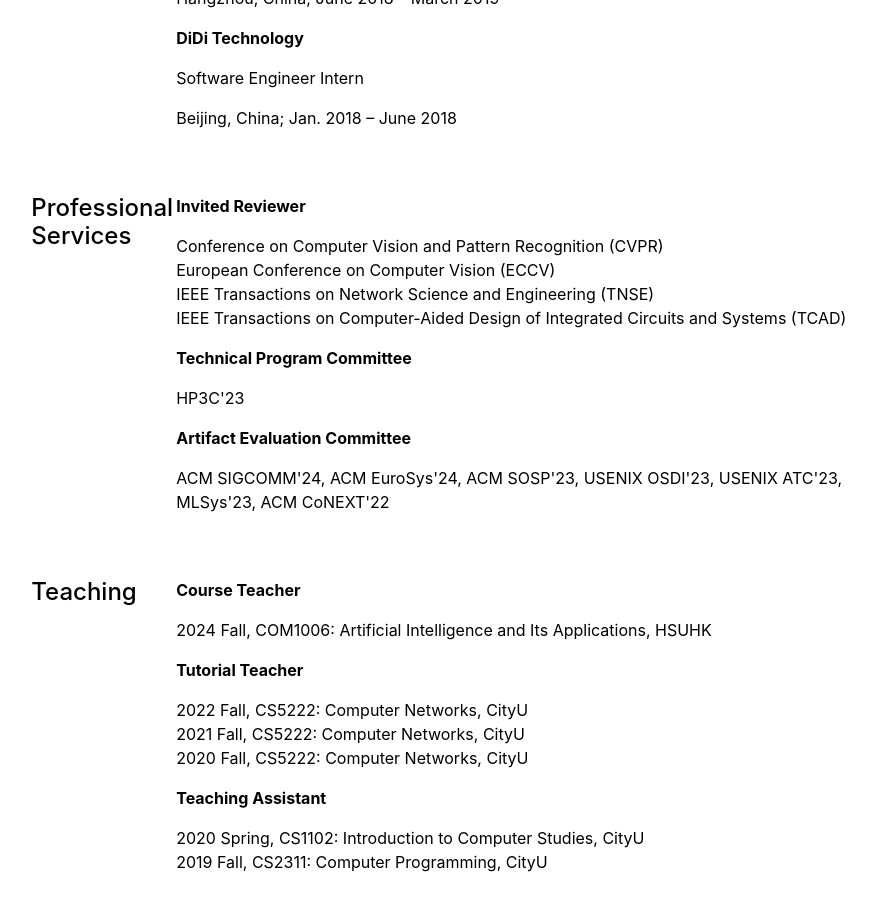
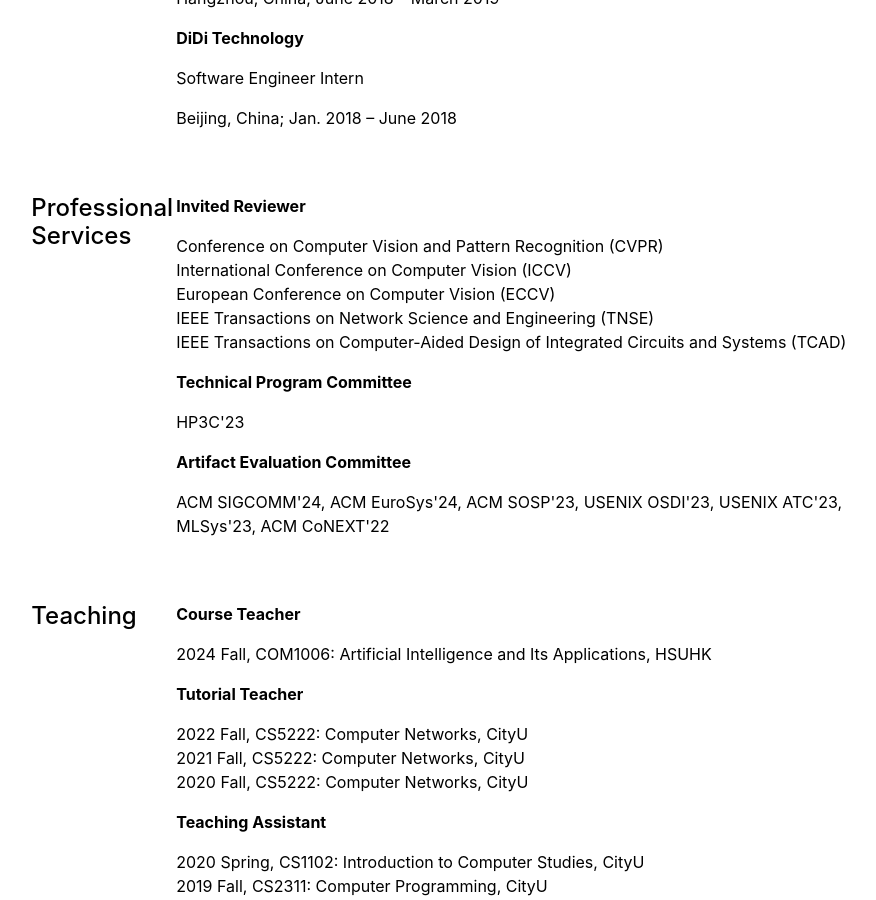
Before and after one commit to kanonjz/academic, a Jekyll site: the page built from cv.md, in a window 1280 px wide and 900 px high, scrolled down 974 px. Shown: the whole window, without its empty margins (198-1074 px from the left). Built offline with Jekyll 4.4.1, drawn with Linux system fonts in a browser that asks for light colours.

Commit message:
update service

```diff
--- a/_data/cv/service.yml
+++ b/_data/cv/service.yml
@@ -1,5 +1,6 @@
 - title: 'Invited Reviewer'
   venue: 'Conference on Computer Vision and Pattern Recognition (CVPR)</br>
+  International Conference on Computer Vision (ICCV)</br>
   European Conference on Computer Vision (ECCV)</br>
   IEEE Transactions on Network Science and Engineering (TNSE)</br>
   IEEE Transactions on Computer-Aided Design of Integrated Circuits and Systems (TCAD)'
```
